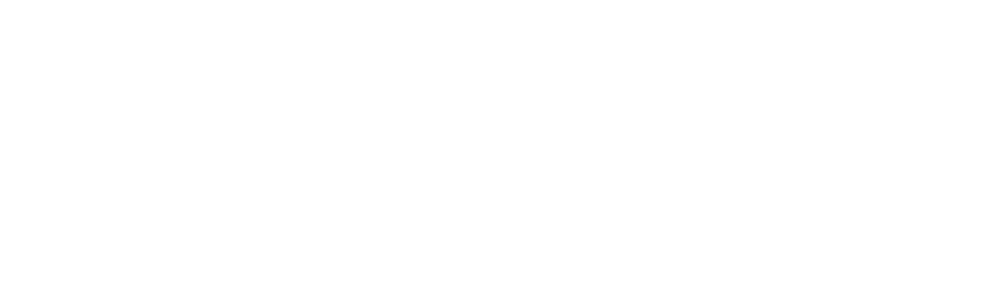
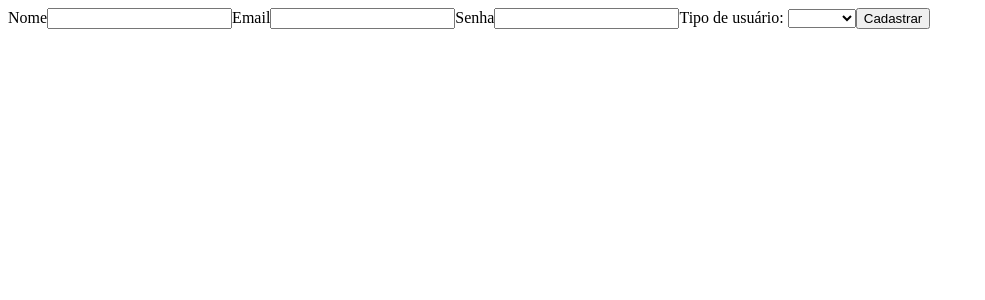
Before and after one commit to gabibento/controle-epi-angular, an Angular app in the folder controle-epi/: page /register in a window 1280 px wide. Before the commit this address led to /. Shown: the top 300 px of the page, without its empty margins (0-985 px from the left). Built offline with nearby package versions, Linux system fonts and the light colour scheme.

Commit message:
feat: adiciona cadastro de usuário

```diff
--- a/controle-epi/src/app/app.routes.ts
+++ b/controle-epi/src/app/app.routes.ts
@@ -1,8 +1,10 @@
 import { Routes } from '@angular/router';
 import { Home } from './components/pages/home/home';
 import { Login } from './components/login/login';
+import { Register } from './components/register/register';
 
 export const routes: Routes = [
     {path: "", component: Login},
-    {path: "home", component: Home}
+    {path: "home", component: Home},
+    {path: "register", component: Register}
 ];
--- a/controle-epi/src/app/components/pages/nav/nav.html
+++ b/controle-epi/src/app/components/pages/nav/nav.html
@@ -14,6 +14,9 @@
         <a>Devoluções</a>
     </li>
     <li *ngIf="isAdmin()">
+      <a routerLink="/register">Cadastrar Usuários</a>
+    </li>
+    <li *ngIf="isAdmin()">
         <a>Usuários</a>
     </li>
 
--- /dev/null
+++ b/controle-epi/src/app/components/register/register.html
@@ -0,0 +1,18 @@
+<form (ngSubmit)="register()">
+    <label for="name">Nome</label>
+    <input type="text" name="name" [(ngModel)]="user.name">
+
+    <label for="email">Email</label>
+    <input type="email" name="email" [(ngModel)]="user.email">
+
+    <label for="password">Senha</label>
+    <input type="password" name="password" [(ngModel)]="user.password">
+
+    <label for="role">Tipo de usuário: </label>
+    <select name="role" id="role" [(ngModel)]="user.role">
+        <option value="ROLE_USER">Usuário</option>
+        <option value="ROLE_ADMIN">Admin</option>
+    </select>
+
+    <button type="submit">Cadastrar</button>
+</form>
--- /dev/null
+++ b/controle-epi/src/app/components/register/register.ts
@@ -0,0 +1,33 @@
+import { Component } from '@angular/core';
+import { AuthService, User } from '../../services/auth.service';
+import { Router } from '@angular/router';
+import { CommonModule } from '@angular/common';
+import { FormsModule } from '@angular/forms';
+
+@Component({
+  selector: 'app-register',
+  imports: [CommonModule, FormsModule],
+  templateUrl: './register.html',
+  styleUrl: './register.css'
+})
+export class Register {
+  constructor(private authService: AuthService, private router: Router){ }
+
+  user: User = {
+    name: '',
+    email: '',
+    password: '',
+    role: ''
+  };
+
+  register(){
+    this.authService.register(this.user).subscribe({
+      next: () => {
+        this.router.navigate(['/home'])
+      },
+      error: (err) => {
+        console.log("Erro ao cadastrar usuário: " + err)
+      }
+    })
+  }
+}
--- a/controle-epi/src/app/services/auth.service.ts
+++ b/controle-epi/src/app/services/auth.service.ts
@@ -2,6 +2,13 @@
 import { Injectable } from '@angular/core';
 import { Router } from '@angular/router';
 import { Observable, tap } from 'rxjs';
+
+export interface User{
+  name: string;
+  email: string;
+  password: string;
+  role: string;
+}
 
 @Injectable({
   providedIn: 'root'
@@ -18,7 +25,7 @@
       })
     )
    }
-   register(user: any){
+   register(user: User){
     return this.http.post(`${this.apiUrl}/register`, user);
    }
 
```
Also changed, not shown: controle-epi/src/app/components/register/register.css (added), 1 other file (tests, documents, lock files or other folders).
